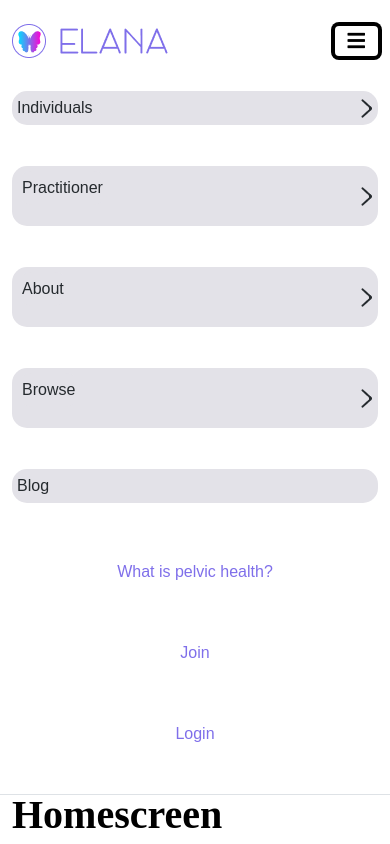
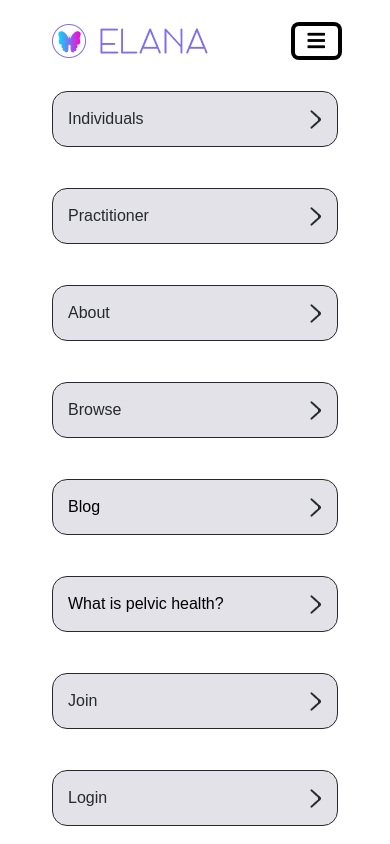
Before and after one commit to MVP-Marketplace/elana-new, a React (Create React App) app in the folder frontend/: page /homeScreen in a window 390 px wide. Both pictures are taken after a click on the button "Toggle navigation". Shown: the top 844 px of the page. Built offline with nearby package versions, Linux system fonts and the light colour scheme; a web font is replaced by a local one.

Commit message:
navbar responsive needed to fix some stuff in bug screen

```diff
--- a/frontend/src/components/Navbar.jsx
+++ b/frontend/src/components/Navbar.jsx
@@ -73,7 +73,7 @@ export const Navbar = () => {
               <MDBNavbarLink>
                 <Link to="/PractitionerPage" className="link">
                 <div className="responsive-grey">
-                  <p onClick={() => setShowNav(!showNav)} className="responsive-grey">Practitioner</p>
+                  <p onClick={() => setShowNav(!showNav)} className="m-0">Practitioner</p>
                   <img src={arrow} className="icon-responsive"></img>
                   </div>
                 </Link>
@@ -83,7 +83,7 @@ export const Navbar = () => {
               <MDBNavbarLink>
                 <Link to="/about" className="link">
                 <div className="responsive-grey">
-                  <p onClick={() => setShowNav(!showNav)} className="responsive-grey">About</p>
+                  <p onClick={() => setShowNav(!showNav)} className="m-0">About</p>
                   <img src={arrow} className="icon-responsive"></img>
                   </div>
                 </Link>
@@ -93,7 +93,7 @@ export const Navbar = () => {
               <MDBNavbarLink>
                 <Link to="/choosingACategory" className="link">
                 <div className="responsive-grey">
-                  <p onClick={() => setShowNav(!showNav)} className="responsive-grey">Browse</p>
+                  <p onClick={() => setShowNav(!showNav)} className="m-0">Browse</p>
                   <img src={arrow} className="icon-responsive"></img>
                   </div>
                 </Link>
@@ -101,43 +101,56 @@ export const Navbar = () => {
             </MDBNavbarItem>
             <MDBNavbarItem>
               <MDBNavbarLink>
+              <div className="responsive-grey margin-top-responsive ">
                 <a
-                  className="link"
+                  className="link2"
                   href="https://www.elana.health/blog"
                   target="_blank"
                   rel="noreferrer"
 
                 >
-                  <p onClick={() => setShowNav(!showNav)} className="responsive-grey">Blog</p>
+                  <p onClick={() => setShowNav(!showNav)} className="m-0">Blog</p>
                 </a>
+                <img src={arrow} className="icon-responsive"></img>
+                  </div>
               </MDBNavbarLink>
             </MDBNavbarItem>
             <MDBNavbarItem>
               <MDBNavbarLink>
+              <div className="responsive-grey margin-top-responsive">
                 <a
-                  className="link"
+                  className="link2"
                   href="https://www.elana.health/post/what-is-pelvic-wellness-and-why-does-it-matter"
                   target="_blank"
                   rel="noreferrer"
                 >
-                  <p onClick={() => setShowNav(!showNav)}>What is pelvic health?</p>
+                  <p onClick={() => setShowNav(!showNav)} className="m-0">What is pelvic health?</p>
                 </a>
+                <img src={arrow} className="icon-responsive"></img>
+                  </div>
               </MDBNavbarLink>
             </MDBNavbarItem>
             <MDBNavbarItem>
               <MDBNavbarLink>
                 <Link to="/practitionerSignUp" className="link">
-                  <p onClick={() => setShowNav(!showNav)}>Join</p>
+                <div className="responsive-grey">
+                  <p onClick={() => setShowNav(!showNav)} className="m-0">Join</p>
+                  <img src={arrow} className="icon-responsive"></img>
+                  </div>
                 </Link>
               </MDBNavbarLink>
             </MDBNavbarItem>
             <MDBNavbarItem className="last-nav-item">
               <MDBNavbarLink>
                 <Link to="/practitionerLogin" className="link">
+                <div className="responsive-grey">
                 {user ? <p onClick={() => {
                     setShowNav(!showNav);
                     onLogout()
-                  }}>Logout</p>: <p onClick={() => setShowNav(!showNav)}>Login</p>}
+                  }}>Logout</p>: <p onClick={() => setShowNav(!showNav)} className="m-0">Login</p>
+                  }
+                  <img src={arrow} className="icon-responsive"></img>
+                  </div>
                 </Link>
               </MDBNavbarLink>
             </MDBNavbarItem>
--- a/frontend/src/index.css
+++ b/frontend/src/index.css
@@ -186,6 +186,14 @@ height: 217px; */
   text-decoration: none;
 
 }
+.link2{
+  color: #7F6FEA;
+  margin-left: 20px;
+  margin-top: 15px;
+  font-family: 'Karla', sans-serif;
+  text-decoration: none;
+
+}
 
 .form {
   margin-right: 50px;
@@ -204,6 +212,15 @@ height: 217px; */
   margin-bottom: 20px;
   padding-top: 20px;
 } */
+.navWrapper {
+  padding: 10px;
+
+  }
+@media (max-width: 600px) {
+  .navWrapper {
+  padding: 40px;
+  }
+}
 
 
 /* NavBar Page CSS  ******************************************************/
@@ -455,18 +472,30 @@ span {
 .icon-responsive{
   display: none;
 }
+.margin-top-responsive{
+  margin-top: 0;
+}
 
 @media(max-width: 579px){
   .responsive-grey{ background-color: #E3E2E8;
   color: #252A2E;
   border-radius: 15px;
-  padding: 5px;
+  padding: 15px;
   display: flex;
   justify-content: space-between;
-  align-items: center
+  align-items: center;
+  border: solid 1px #252A2E;
 }
 .icon-responsive{
   display: block;
+}
+.margin-top-responsive{
+  margin-top: 25px;
+}
+.link2{
+  color: black;
+  margin-bottom: 10px;
+  margin: 0;
 }
 }
 
```
